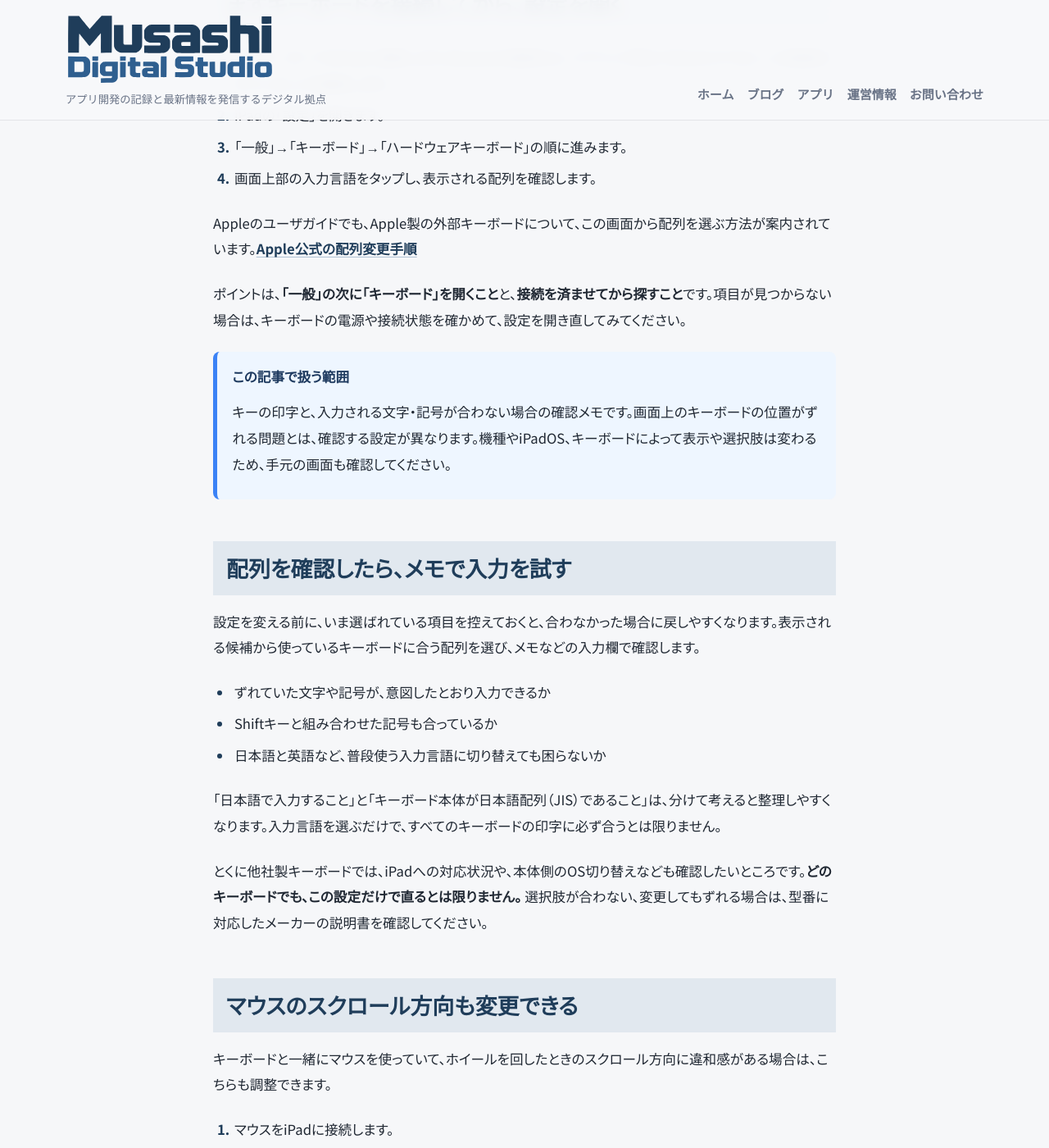
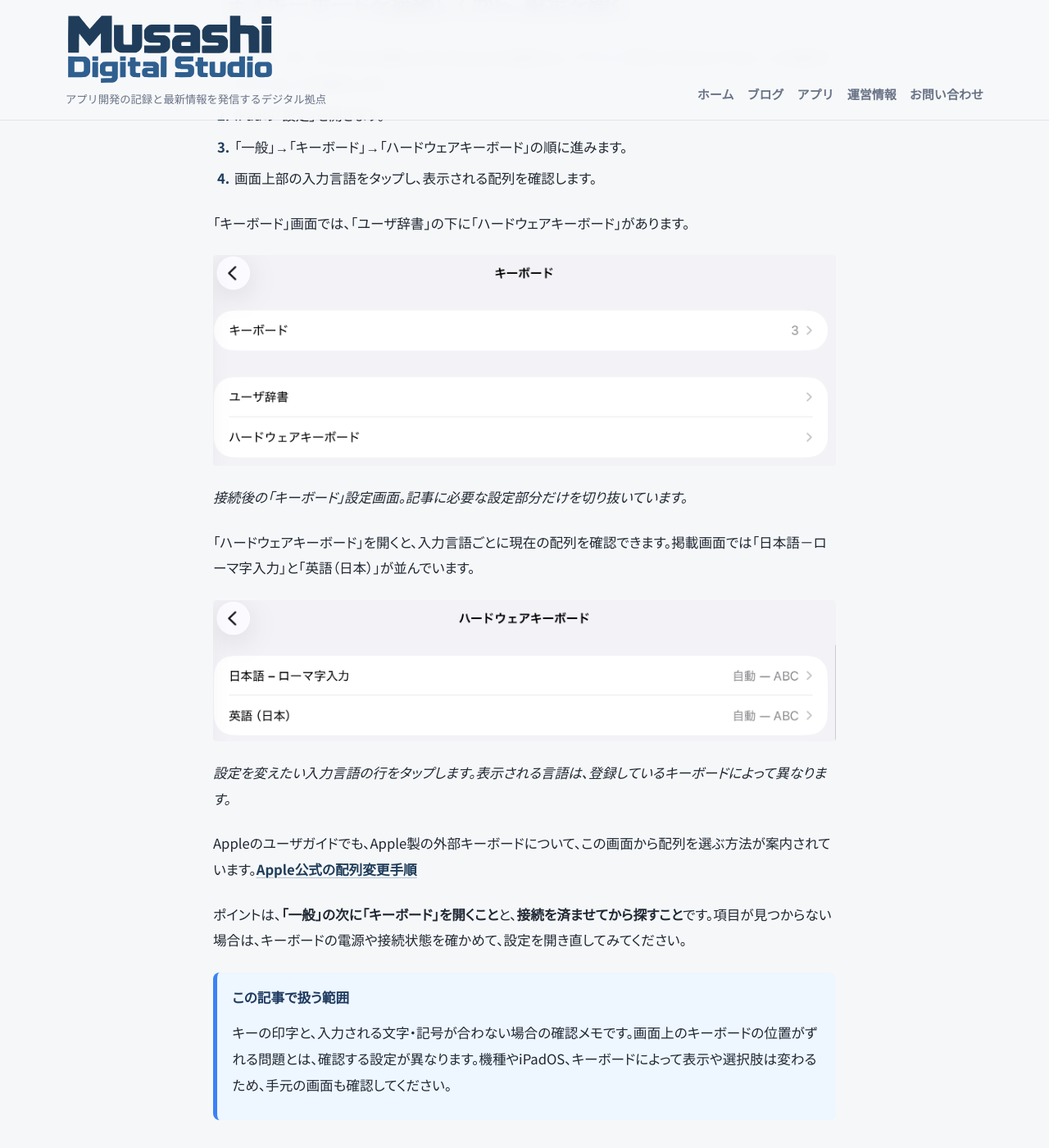
Before and after one commit to yasuhiro-toyoda/yasuhiro-toyoda.github.io, a Jekyll site: the page built from _posts/2026/10/2026-10-06-ipad-external-keyboard-layout.md, in a window 1280 px wide and 1400 px high, scrolled down 1190 px. Shown: the whole window at 82% size. Built offline with Jekyll 4.4.1, drawn with Linux system fonts in a browser that asks for light colours; some of the changed text lies outside the part shown.

Commit message:
Add privacy-safe iPad settings screenshots and captions

```diff
--- a/_posts/2026/10/2026-10-06-ipad-external-keyboard-layout.md
+++ b/_posts/2026/10/2026-10-06-ipad-external-keyboard-layout.md
@@ -26,6 +26,18 @@ iPadに外部キーボードをつないだとき、キーに書いてある文
 3. 「一般」→「キーボード」→「ハードウェアキーボード」の順に進みます。
 4. 画面上部の入力言語をタップし、表示される配列を確認します。
 
+「キーボード」画面では、「ユーザ辞書」の下に「ハードウェアキーボード」があります。
+
+![iPadのキーボード設定。「キーボード」「ユーザ辞書」「ハードウェアキーボード」が並ぶ画面](/assets/images/blog/2026-10-06-ipad-external-keyboard-layout/keyboard-settings.png)
+
+*接続後の「キーボード」設定画面。記事に必要な設定部分だけを切り抜いています。*
+
+「ハードウェアキーボード」を開くと、入力言語ごとに現在の配列を確認できます。掲載画面では「日本語－ローマ字入力」と「英語（日本）」が並んでいます。
+
+![ハードウェアキーボード設定。日本語のローマ字入力と英語の配列が、どちらも自動－ABCと表示されている](/assets/images/blog/2026-10-06-ipad-external-keyboard-layout/hardware-keyboard.png)
+
+*設定を変えたい入力言語の行をタップします。表示される言語は、登録しているキーボードによって異なります。*
+
 Appleのユーザガイドでも、Apple製の外部キーボードについて、この画面から配列を選ぶ方法が案内されています。[Apple公式の配列変更手順](https://support.apple.com/ja-jp/guide/ipad/ipad191d26a9/ipados)
 
 ポイントは、**「一般」の次に「キーボード」を開くこと**と、**接続を済ませてから探すこと**です。項目が見つからない場合は、キーボードの電源や接続状態を確かめて、設定を開き直してみてください。
@@ -43,6 +55,12 @@ Appleのユーザガイドでも、Apple製の外部キーボードについて
 - Shiftキーと組み合わせた記号も合っているか
 - 日本語と英語など、普段使う入力言語に切り替えても困らないか
 
+次の画面は、「日本語－ローマ字入力」で「自動－ABC」を選んでいる例です。「ABC」「かな入力」「ABC－AZERTY」「ABC－QWERTZ」などの候補が表示されています。
+
+![日本語のローマ字入力に使う配列の選択画面。自動－ABCにチェックが付いている](/assets/images/blog/2026-10-06-ipad-external-keyboard-layout/keyboard-layout.png)
+
+*「自動－ABC」が選択されている例。この設定がすべてのキーボードに適するという意味ではありません。変更後は入力欄で結果を確認します。*
+
 「日本語で入力すること」と「キーボード本体が日本語配列（JIS）であること」は、分けて考えると整理しやすくなります。入力言語を選ぶだけで、すべてのキーボードの印字に必ず合うとは限りません。
 
 とくに他社製キーボードでは、iPadへの対応状況や、本体側のOS切り替えなども確認したいところです。**どのキーボードでも、この設定だけで直るとは限りません。** 選択肢が合わない、変更してもずれる場合は、型番に対応したメーカーの説明書を確認してください。
@@ -56,6 +74,10 @@ Appleのユーザガイドでも、Apple製の外部キーボードについて
 3. 「ナチュラルなスクロール」を切り替えます。
 4. Safariなどでページをスクロールし、使いやすい方向になったか確認します。
 
+![トラックパッドとマウスの設定画面。ナチュラルなスクロールがオンになっている](/assets/images/blog/2026-10-06-ipad-external-keyboard-layout/mouse-scroll.png)
+
+*「ナチュラルなスクロール」がオンの例。スイッチを切り替えて、普段の操作に合う方向を選びます。*
+
 トラックパッドの場合は、「設定」→「一般」→「トラックパッド」から同じ項目を確認できます。Appleの案内では、「ナチュラルなスクロール」をオンにすると、指の動きに合わせてコンテンツが動きます。[Apple公式のマウス・トラックパッド設定](https://support.apple.com/ja-jp/105004)
 
 ## 次に迷ったときの確認順
```
Also changed, not shown: assets/images/blog/2026-10-06-ipad-external-keyboard-layout/hardware-keyboard.png (added), assets/images/blog/2026-10-06-ipad-external-keyboard-layout/keyboard-layout.png (added), assets/images/blog/2026-10-06-ipad-external-keyboard-layout/keyboard-settings.png (added), assets/images/blog/2026-10-06-ipad-external-keyboard-layout/mouse-scroll.png (added).
